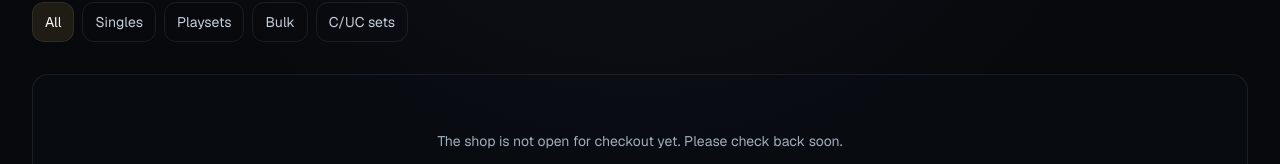
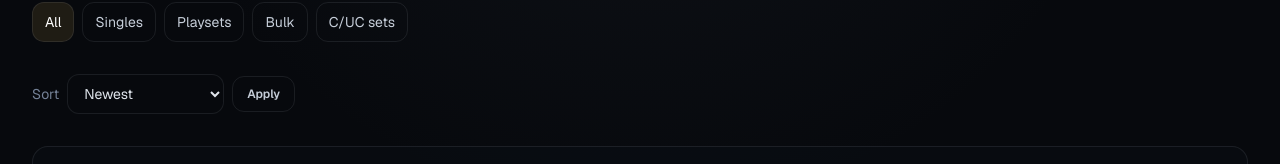
Before and after one commit to Vizzaq23/TCG, a Next.js app: page /shop in a window 1280 px wide. Shown: the part 215-379 px from the top of the page. Built offline with nearby package versions, Linux system fonts and the light colour scheme; no server answers; the database is empty.

Commit message:
feat(daily-shop): add listing sort controls
Let shoppers sort listings by newest or price while preserving the selected product category.

```diff
--- a/app/shop/page.tsx
+++ b/app/shop/page.tsx
@@ -29,10 +29,11 @@ export const metadata: Metadata = {
 export default async function ShopPage({
   searchParams,
 }: {
-  searchParams: Promise<{ kind?: SearchParamValue }>;
+  searchParams: Promise<{ kind?: SearchParamValue; sort?: SearchParamValue }>;
 }) {
-  const { kind: rawKindFilter } = await searchParams;
+  const { kind: rawKindFilter, sort: rawSort } = await searchParams;
   const kindFilter = firstSearchParam(rawKindFilter);
+  const sort = firstSearchParam(rawSort);
 
   if (!isSupabaseConfigured()) {
     return (
@@ -63,14 +64,19 @@ export default async function ShopPage({
       )
       .eq("owner_user_id", ownerId)
       .eq("status", "active")
-      .gt("quantity_available", 0)
-      .order("created_at", { ascending: false });
+      .gt("quantity_available", 0);
     if (
       kindFilter &&
       ["single", "playset", "bulk_lot", "rarity_set"].includes(kindFilter)
     ) {
       query = query.eq("kind", kindFilter);
     }
+    query =
+      sort === "price_asc"
+        ? query.order("price_cents", { ascending: true })
+        : sort === "price_desc"
+          ? query.order("price_cents", { ascending: false })
+          : query.order("created_at", { ascending: false });
     const result = await query;
     listings = result.data;
     error = result.error;
@@ -143,6 +149,17 @@ export default async function ShopPage({
           </Link>
         ))}
       </div>
+
+      <form action="/shop" className="flex flex-wrap items-center gap-2 text-sm">
+        {kindFilter ? <input type="hidden" name="kind" value={kindFilter} /> : null}
+        <label htmlFor="shop-sort" className="text-zinc-500">Sort</label>
+        <select id="shop-sort" name="sort" defaultValue={sort ?? "newest"} className="min-h-10 rounded-md border border-zinc-800 bg-zinc-950 px-3 text-zinc-200">
+          <option value="newest">Newest</option>
+          <option value="price_asc">Price: low to high</option>
+          <option value="price_desc">Price: high to low</option>
+        </select>
+        <Button type="submit" size="sm" variant="ghost">Apply</Button>
+      </form>
 
       {!settings ? (
         <div className="rounded-[16px] border border-zinc-800 bg-zinc-900/40 px-6 py-14 text-center">
```
